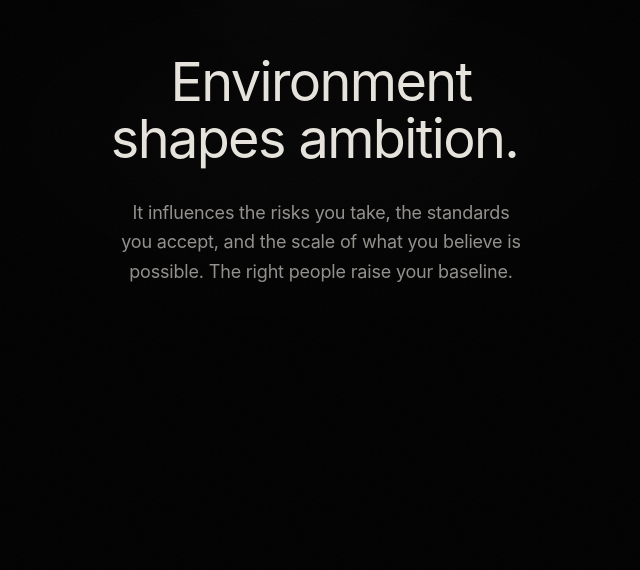
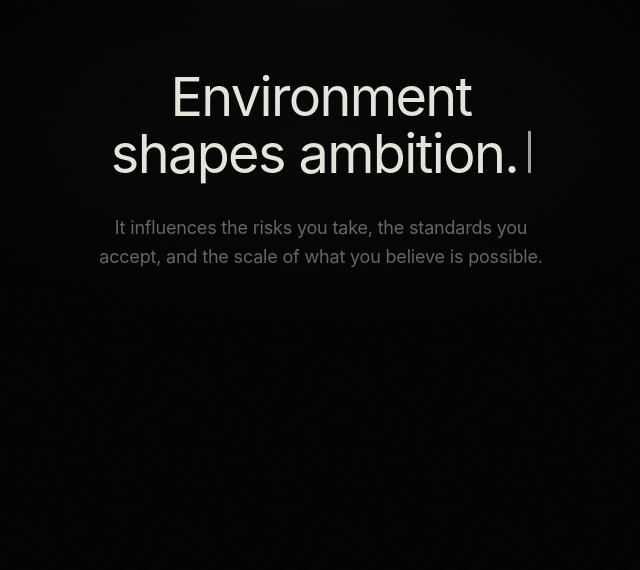
Before and after one commit to yunjichung/divzero, a plain HTML site: page index.html in a window 1280 px wide. Shown: the part 230-800 px from the top of the page, without its empty margins (319-959 px from the left). Drawn offline with Linux system fonts and the light colour scheme.

Commit message:
Type the headline word by word with a visible return
- "Environment" types, holds, the caret drops to a new line, then
  "shapes ambition." — hard line break, no mid-type rewrap
- Long pauses at word boundaries so each word lands
- Reserve two lines of height so the enter doesn't shift layout
- Trim "The right people raise your baseline." from the thesis

Co-Authored-By: Claude Fable 5 <noreply@anthropic.com>

```diff
--- a/index.html
+++ b/index.html
@@ -17,8 +17,8 @@
 <main>
   <section class="section manifesto">
     <div class="manifesto-inner">
-      <h1 class="manifesto-title" aria-label="Environment shapes ambition."><span id="manifesto-text" aria-hidden="true">Environment shapes ambition.</span><span class="manifesto-caret" id="manifesto-caret" aria-hidden="true"></span></h1>
-      <p class="manifesto-thesis" id="manifesto-thesis">It influences the risks you take, the standards you accept, and the scale of what you believe is possible. The right people raise your baseline.</p>
+      <h1 class="manifesto-title" aria-label="Environment shapes ambition."><span id="manifesto-line1" aria-hidden="true">Environment</span><span class="manifesto-caret" id="manifesto-caret" aria-hidden="true"></span><br aria-hidden="true"><span id="manifesto-line2" aria-hidden="true">shapes ambition.</span></h1>
+      <p class="manifesto-thesis" id="manifesto-thesis">It influences the risks you take, the standards you accept, and the scale of what you believe is possible.</p>
     </div>
   </section>
 
--- a/script.js
+++ b/script.js
@@ -1,8 +1,10 @@
 const reducedMotion = window.matchMedia("(prefers-reduced-motion: reduce)").matches;
-const typedEl = document.getElementById("manifesto-text");
+const line1 = document.getElementById("manifesto-line1");
+const line2 = document.getElementById("manifesto-line2");
 const caretEl = document.getElementById("manifesto-caret");
 const thesisEl = document.getElementById("manifesto-thesis");
-const headline = typedEl.textContent;
+const text1 = line1.textContent;
+const text2 = line2.textContent;
 
 function rand(min, max) { return min + Math.random() * (max - min); }
 
@@ -11,23 +13,37 @@ function finishHeadline() {
   caretEl.classList.add("is-done");
 }
 
+function typeInto(el, text, onDone) {
+  let i = 0;
+  const step = () => {
+    i++;
+    el.textContent = text.slice(0, i);
+    if (i >= text.length) {
+      onDone();
+      return;
+    }
+    setTimeout(step, text[i] === " " ? rand(430, 560) : rand(50, 100));
+  };
+  step();
+}
+
 if (reducedMotion) {
   caretEl.classList.add("is-done");
 } else {
-  typedEl.textContent = "";
+  line1.textContent = "";
+  line2.textContent = "";
   thesisEl.classList.add("is-waiting");
-  let i = 0;
-  const typeHeadline = () => {
-    i++;
-    typedEl.textContent = headline.slice(0, i);
-    if (i >= headline.length) {
-      setTimeout(finishHeadline, 600);
-      return;
-    }
-    const next = headline[i];
-    setTimeout(typeHeadline, next === " " ? rand(130, 230) : rand(50, 100));
-  };
-  setTimeout(typeHeadline, 800);
+  setTimeout(() => {
+    typeInto(line1, text1, () => {
+      // the visible "enter": hold, then the caret drops to the empty next line
+      setTimeout(() => {
+        line2.after(caretEl);
+        setTimeout(() => {
+          typeInto(line2, text2, () => setTimeout(finishHeadline, 600));
+        }, 380);
+      }, 520);
+    });
+  }, 800);
 }
 
 const events = document.querySelectorAll(".event");
--- a/styles.css
+++ b/styles.css
@@ -39,12 +39,12 @@ h1, h2, p { margin: 0; }
   width: min(620px, 100%);
 }
 .manifesto-title {
+  min-height: 2.12em;
   font-size: clamp(34px, 4.8vw, 54px);
   font-weight: 420;
   line-height: 1.06;
   letter-spacing: -.03em;
   color: rgba(243,240,233,.95);
-  text-wrap: balance;
 }
 .manifesto-thesis {
   max-width: 30em;
```
